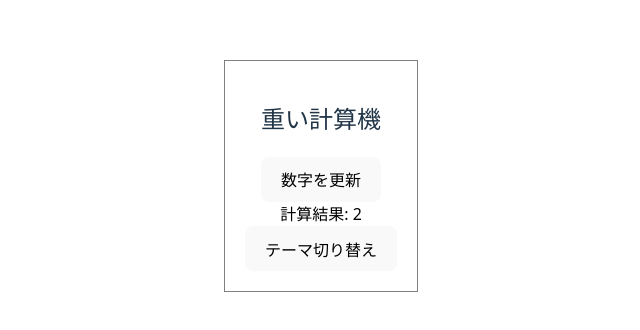
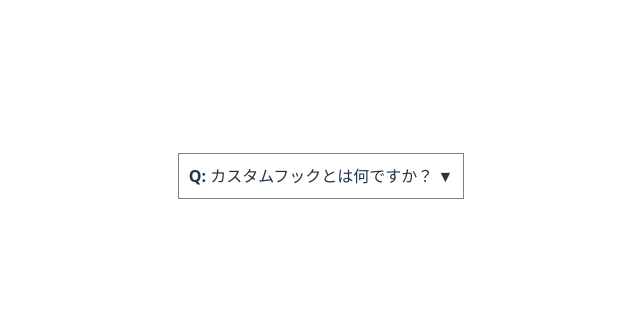
Before and after one commit to D-suke0614/13day-dev-dojo, a React (Vite) app in the folder my-react-app/: page / in a window 1280 px wide. Shown: the part 224-554 px from the top of the page, without its empty margins (319-959 px from the left). Built offline with nearby package versions, Linux system fonts and the light colour scheme.

Commit message:
add: implement Accordion component and use useToggle hook for toggle functionality

```diff
--- a/my-react-app/src/App.tsx
+++ b/my-react-app/src/App.tsx
@@ -1,11 +1,11 @@
 import "./App.css";
-import HeavyCalculator from "./components/useMemo/HeavyCalculator";
+import Accordion from "./components/customHooks/Accordion";
 
 function App() {
   return (
     <>
       <div>
-        <HeavyCalculator />
+        <Accordion />
       </div>
     </>
   );
--- /dev/null
+++ b/my-react-app/src/components/customHooks/Accordion.tsx
@@ -0,0 +1,25 @@
+import useToggle from "../../hooks/useToggle";
+
+export default function Accordion() {
+  // 表示/非表示の状態を管理するロジック
+  const [isOpen, toggleOpen] = useToggle(false);
+
+  return (
+    <div
+      style={{ padding: "10px", border: "1px solid gray", maxWidth: "400px" }}
+    >
+      <div
+        onClick={toggleOpen}
+        style={{ cursor: "pointer", fontWeight: "bold" }}
+      >
+        Q: カスタムフックとは何ですか？ {isOpen ? "▲" : "▼"}
+      </div>
+      {isOpen && (
+        <div style={{ marginTop: "10px" }}>
+          A:
+          コンポーネントから再利用可能なロジックを抽出したJavaScript関数のことです。
+        </div>
+      )}
+    </div>
+  );
+}
--- /dev/null
+++ b/my-react-app/src/hooks/useToggle.ts
@@ -0,0 +1,10 @@
+import {useState, useCallback } from "react";
+
+export default function useToggle(initialValue:boolean = false) {
+  const [value, setValue] = useState(initialValue)
+
+  const toggle = useCallback(() => {
+    setValue(prevValue => !prevValue)
+  }, [])
+  return [value, toggle] as const
+}
```
Also changed, not shown: 1 other file (tests, documents, lock files or other folders).
